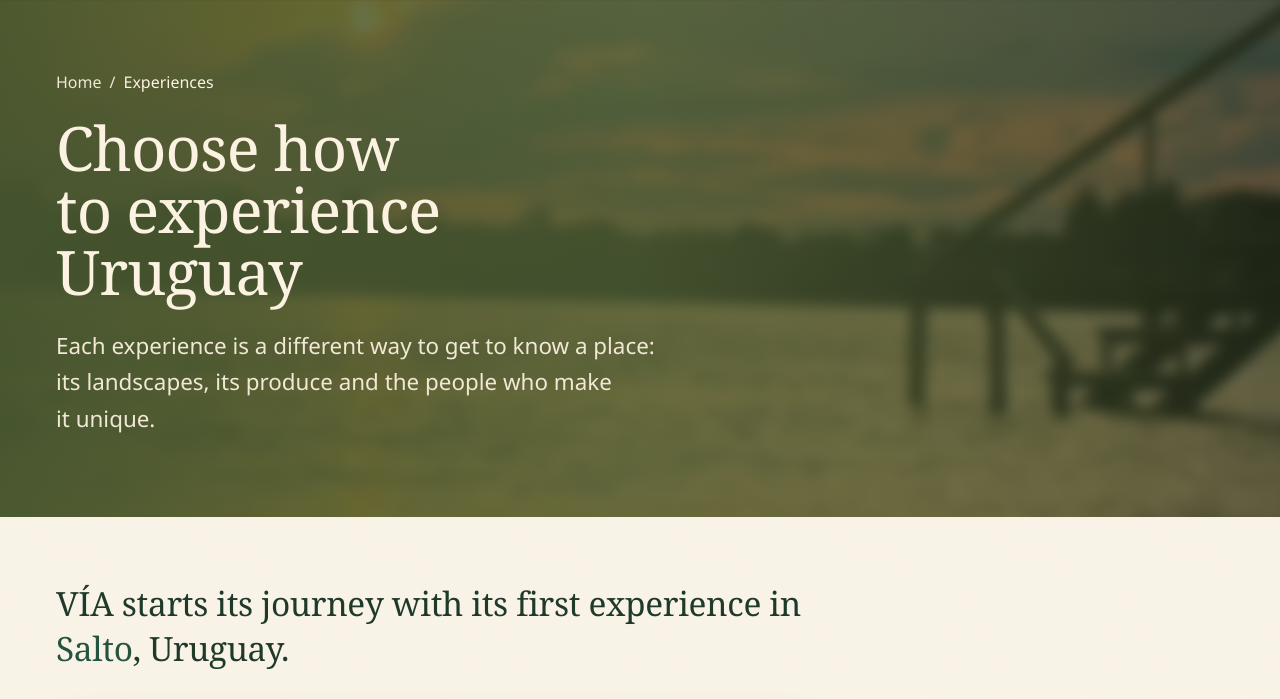
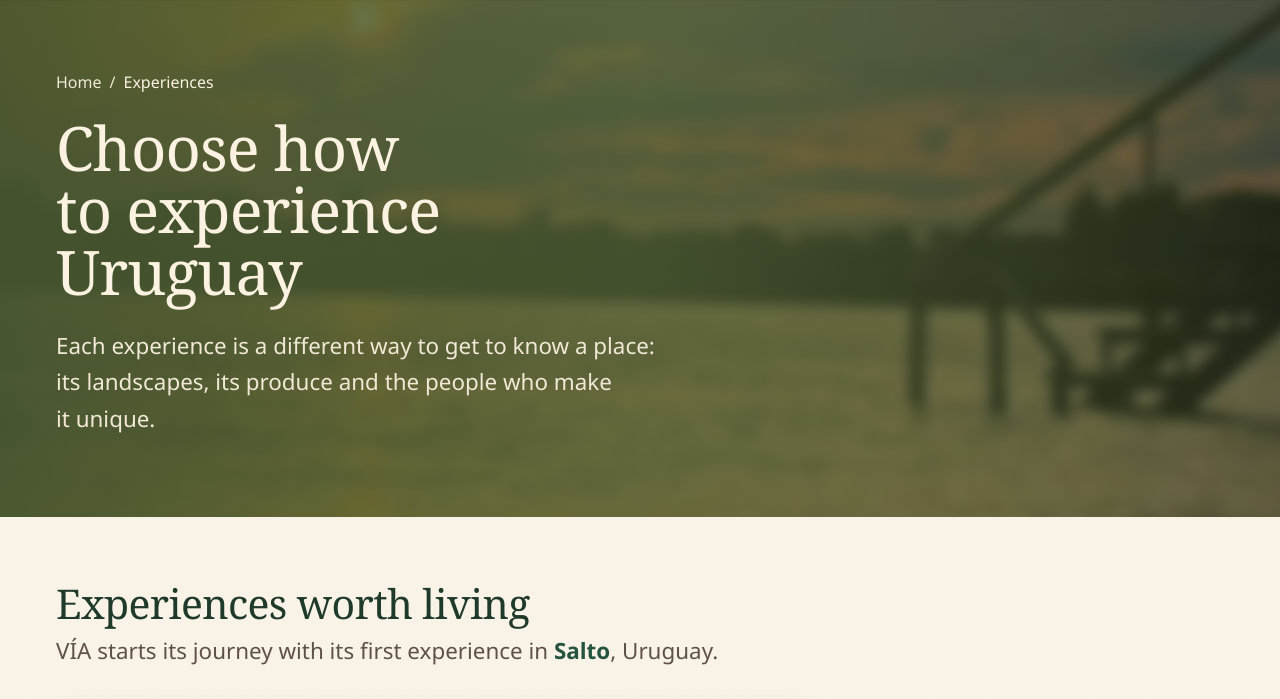
Before and after one commit to nadiespinosa-del/nadiespinosa-del.github.io, an Astro site: page /en/experiences in a window 1280 px wide. Shown: the part 73-772 px from the top of the page. Built offline with nearby package versions, Linux system fonts and the light colour scheme; Astro itself is replaced by a stand-in of ours; a web font is replaced by a local one.

Commit message:
Experiencias: título «Experiencias para vivir» con bajada más chica
Co-Authored-By: Claude Opus 5.5 <noreply@anthropic.com>

```diff
--- a/src/vistas/Experiencias.astro
+++ b/src/vistas/Experiencias.astro
@@ -17,18 +17,21 @@ const lista = catalogo(idioma);
 const T = elegir(idioma, {
   es: {
     desc: 'Experiencias turísticas participativas de VÍA en Uruguay: naturaleza, producción local, gastronomía e identidad. Empezamos por Camino de Azahar, en Salto.',
+    seccion: 'Experiencias para vivir',
     comienza: ['VÍA comienza su recorrido con su primera experiencia en ', '.'],
     titulo: 'Elegí cómo vivir Uruguay', intro: 'Cada propuesta es una forma distinta de conocer un lugar: sus paisajes, su producción y las personas que lo hacen único.',
     enlaces: [['Experiencias educativas para instituciones.'], ['Quiénes somos y cómo trabajamos con cada comunidad.'], ['Escribinos para armar tu visita.']],
   },
   pt: {
     desc: 'Experiências turísticas participativas da VÍA no Uruguai: natureza, produção local, gastronomia e identidade. Começamos pelo Camino de Azahar, em Salto.',
+    seccion: 'Experiências para viver',
     comienza: ['A VÍA começa seu percurso com a primeira experiência em ', ', no Uruguai.'],
     titulo: 'Escolha como viver o Uruguai', intro: 'Cada proposta é uma forma diferente de conhecer um lugar: suas paisagens, sua produção e as pessoas que o tornam único.',
     enlaces: [['Experiências educativas para instituições.'], ['Quem somos e como trabalhamos com cada comunidade.'], ['Escreva para nós e montamos sua visita.']],
   },
   en: {
     desc: "VÍA's hands-on travel experiences in Uruguay: nature, local produce, food and identity. We start with Camino de Azahar, in Salto.",
+    seccion: 'Experiences worth living',
     comienza: ['VÍA starts its journey with its first experience in ', ', Uruguay.'],
     titulo: 'Choose how to experience Uruguay', intro: 'Each experience is a different way to get to know a place: its landscapes, its produce and the people who make it unique.',
     enlaces: [['School trips for institutions.'], ['Who we are and how we work with each community.'], ['Write to us to plan your visit.']],
@@ -44,8 +47,11 @@ const T = elegir(idioma, {
   />
 
   <section class="contenedor grid gap-8 py-[clamp(3rem,8vh,5rem)]" aria-labelledby="lista-titulo">
-    <p class="max-w-[50ch] font-display text-2xl text-heading">{T.comienza[0]}<span class="text-primary">Salto</span>{T.comienza[1]}</p>
-    <h2 id="lista-titulo" class="solo-lectores">{t(idioma, 'nav.experiencias')}</h2>
+    <!-- Título de la sección y, debajo, la bajada más chica -->
+    <div class="grid gap-2">
+      <h2 id="lista-titulo" class="text-[clamp(1.7rem,3.2vw,2.7rem)]">{T.seccion}</h2>
+      <p class="max-w-[52ch] text-lg text-muted">{T.comienza[0]}<span class="font-semibold text-primary">Salto</span>{T.comienza[1]}</p>
+    </div>
 
     <div class="grid gap-6 lg:grid-cols-[1.6fr_0.8fr]">
       <div class="lista-exp grid gap-6">
```
